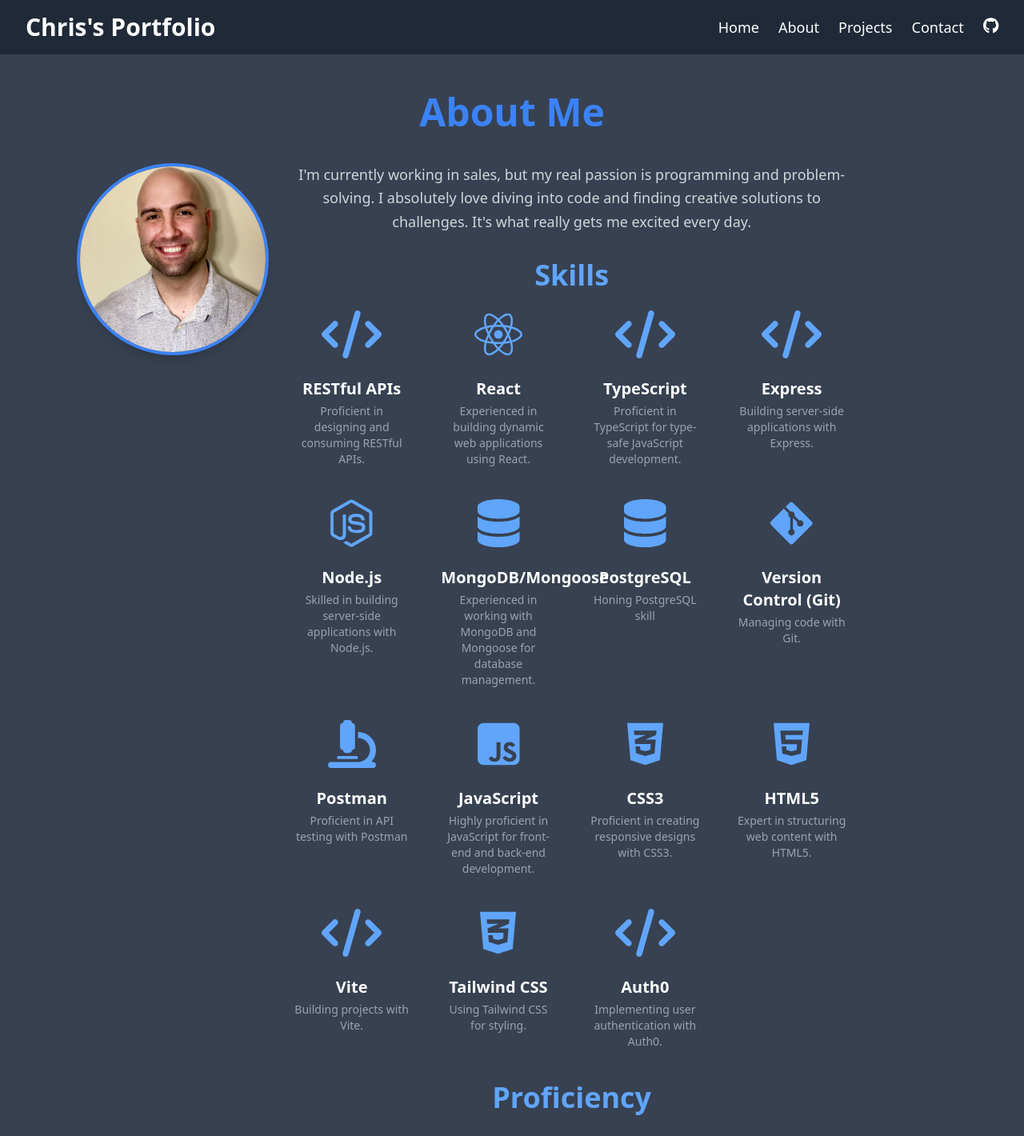
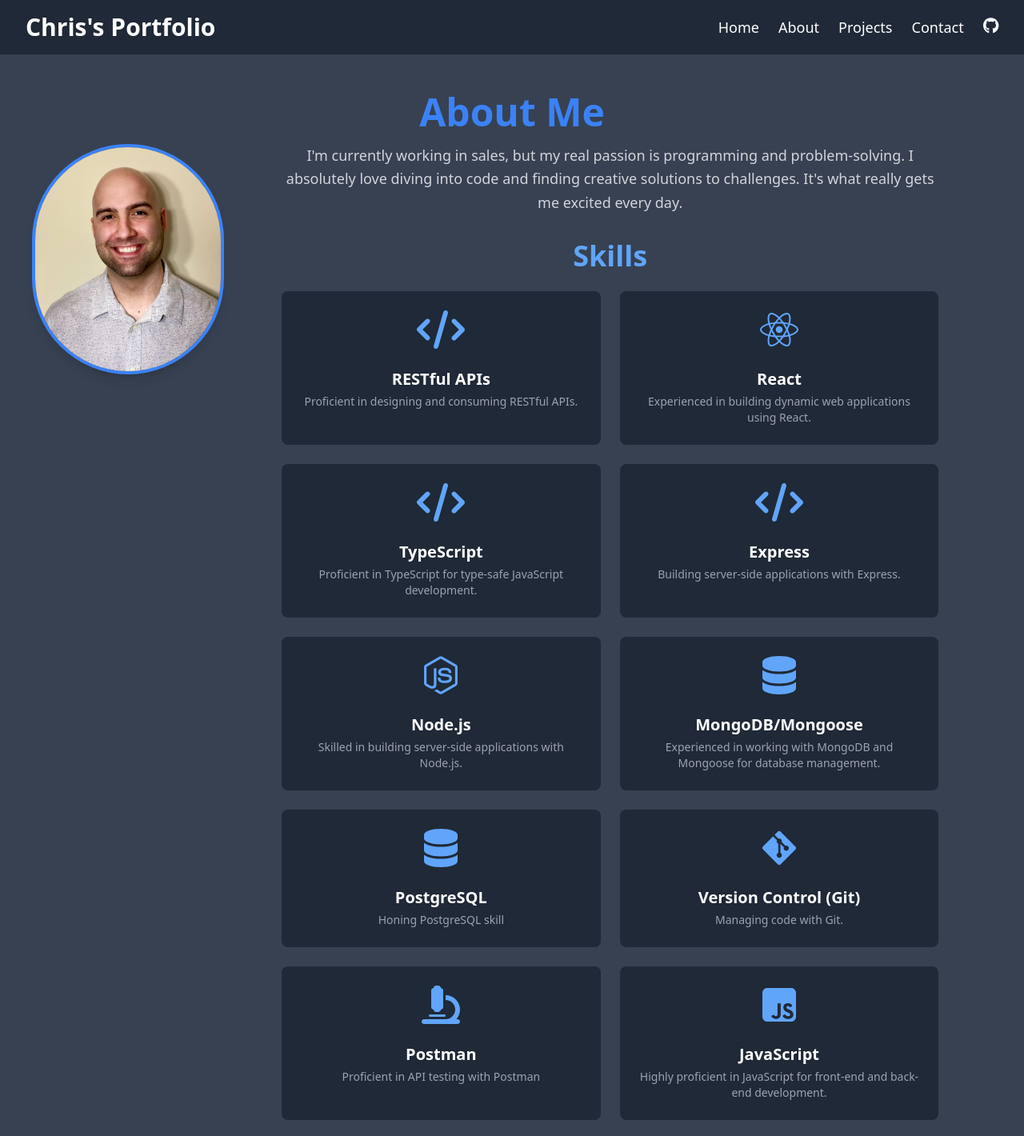
Before and after one commit to Chris-J-Patrick/Portfolio, a React (Vite) app: page /about in a window 1280 px wide. Shown: the top 1420 px of the page at 80% size. Built offline with nearby package versions, Linux system fonts and the light colour scheme.

Commit message:
-Updated skills progressbar color -Updated skills layout

```diff
--- a/src/Pages/About.tsx
+++ b/src/Pages/About.tsx
@@ -112,12 +112,14 @@
     description: "Implementing user authentication with Auth0.",
   },
 ];
-
 const SkillBar: React.FC<{ name: string; level: number }> = ({
   name,
   level,
 }) => {
   const props = useSpring({ width: `${level}%`, from: { width: "0%" } });
+  const skillColor =
+    "bg-gradient-to-r from-green-600 via-green-400 to-green-200";
+
   return (
     <div className="mb-4">
       <div className="flex justify-between mb-1 text-gray-200">
@@ -127,7 +129,7 @@
       <div className="w-full bg-gray-700 rounded-full h-4">
         <animated.div
           style={props}
-          className="bg-blue-400 h-4 rounded-full"
+          className={`${skillColor} h-4 rounded-full`}
         ></animated.div>
       </div>
     </div>
@@ -136,16 +138,14 @@
 
 const About: React.FC = () => {
   return (
-    <div className="py-12 px-6 md:px-12 lg:px-24 bg-gray-700 text-white min-h-screen text-center">
-      <h1 className="text-5xl font-extrabold mb-10 text-center text-blue-500">
-        About Me
-      </h1>
+    <div className="py-12  bg-gray-700 text-white min-h-screen text-center">
+      <h1 className="text-5xl font-extrabold mb-4 text-blue-500">About Me</h1>
       <div className="flex flex-col md:flex-row items-center md:items-start">
-        <div className="mb-8 md:mb-0 text-center">
+        <div className="mb-8 md:mb-0 px-10 text-center">
           <img
             src="/Headshot.jpg"
             alt="Profile"
-            className="w-24 h-24 sm:w-32 sm:h-32 md:w-40 md:h-40 lg:w-60 lg:h-60 rounded-full mb-6 border-4 border-blue-500 shadow-lg object-cover"
+            className="w-32 h-32 sm:w-32 sm:h-32 md:w-40 md:h-40 lg:w-60 lg:h-72 rounded-full mb-6 border-4 border-blue-500 shadow-lg object-cover"
           />
         </div>
         <div className="md:w-2/3 md:pl-8">
@@ -156,12 +156,15 @@
             every day.
           </p>
           <h2 className="text-4xl font-semibold mb-6 text-blue-400">Skills</h2>
-          <div className="grid grid-cols-2 sm:grid-cols-3 lg:grid-cols-4 gap-10 mb-10">
+          <div className="grid grid-cols-2 sm:grid-cols-3 lg:grid-cols-2 gap-6 mb-10">
             {skills.map((skill) => (
-              <div key={skill.name} className="text-center">
+              <div
+                key={skill.name}
+                className="text-center bg-gray-800 p-6 rounded-lg"
+              >
                 <FontAwesomeIcon
                   icon={skill.icon}
-                  className="text-6xl text-blue-400 mb-6"
+                  className="text-5xl text-blue-400 mb-6"
                 />
                 <p className="font-bold text-xl text-white">{skill.name}</p>
                 <p className="text-sm text-gray-400 mt-1">
@@ -170,19 +173,17 @@
               </div>
             ))}
           </div>
-          <h2 className="text-4xl font-semibold mb-6 text-blue-400">
-            Proficiency
-          </h2>
-          <div className="space-y-4">
-            {skills.map((skill) => (
-              <SkillBar
-                key={skill.name}
-                name={skill.name}
-                level={skill.level}
-              />
-            ))}
+        </div>
+      </div>
+      <div className="space-y-4 container mx-auto bg-gray-800 p-10 rounded-md">
+        <h2 className="text-4xl font-semibold mb-6 text-blue-400">
+          Proficiency
+        </h2>
+        {skills.map((skill) => (
+          <div className="z-20">
+            <SkillBar key={skill.name} name={skill.name} level={skill.level} />
           </div>
-        </div>
+        ))}
       </div>
     </div>
   );
```
